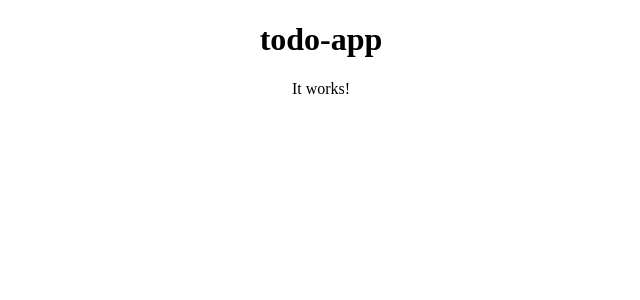
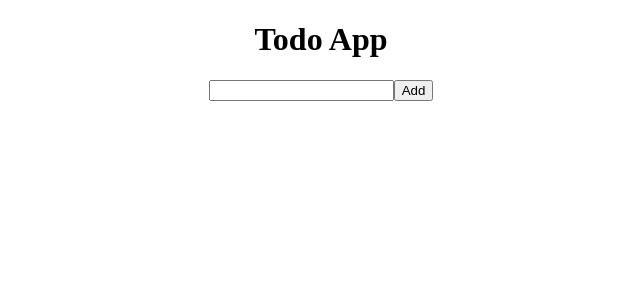
Before and after one commit to galatulis/GalaTodo, a React (Create React App) app: page / in a window 1280 px wide. Shown: the top 300 px of the page, without its empty margins (319-959 px from the left). Built offline with nearby package versions, Linux system fonts and the light colour scheme.

Commit message:
Add basic elements

```diff
--- a/src/App.jsx
+++ b/src/App.jsx
@@ -4,8 +4,13 @@
 	render() {
 		return (
 			<Fragment>
-				<h1 align="center">todo-app</h1>
-				<p align="center">It works!</p>
+				<div align='center'>
+					<h1>Todo App</h1>
+					<form>
+						<input type='text' />
+						<button>Add</button>
+					</form>
+				</div>
 			</Fragment>
 		);
 	}
```
